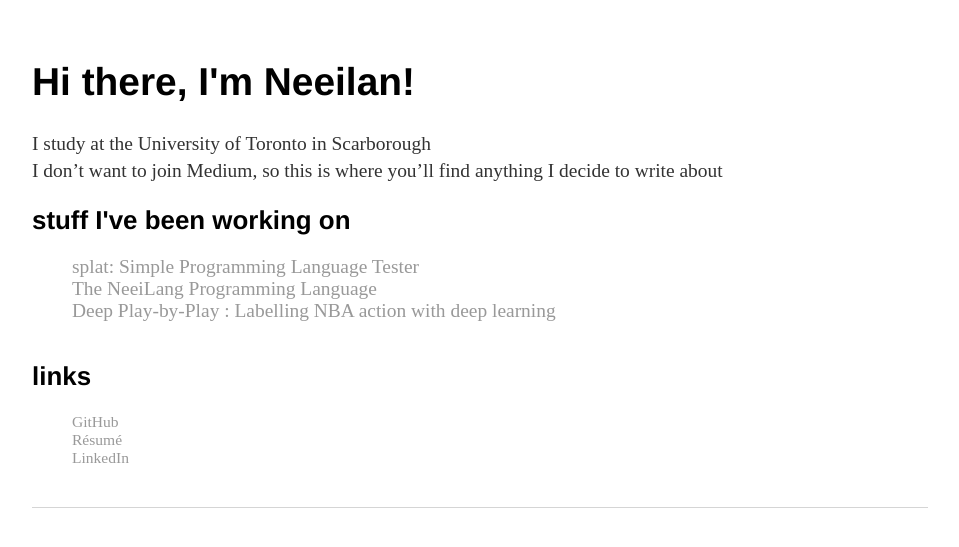
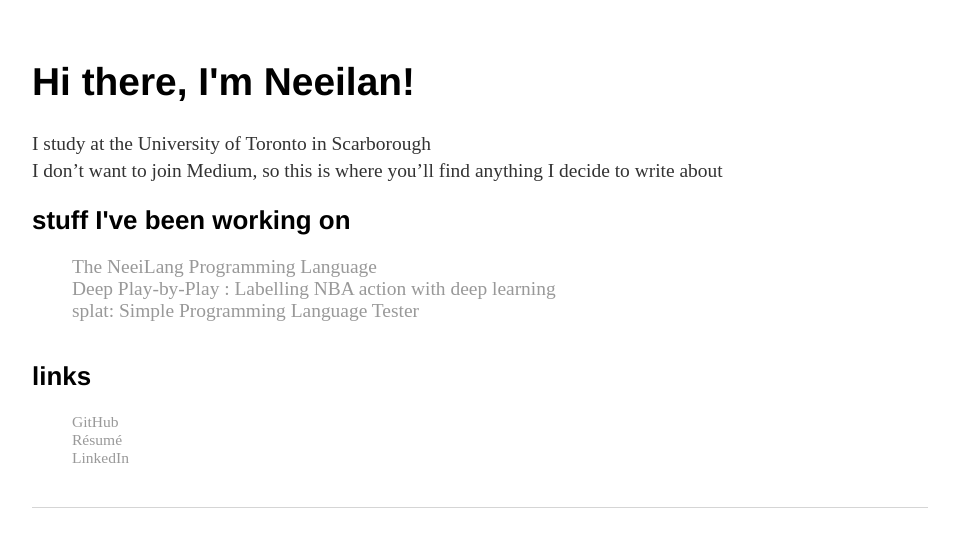
Before and after one commit to neeilan/neeilan.github.io, a Jekyll site: the page built from index.html, in a window 1280 px wide. Shown: the top 547 px of the page, without its empty margins (160-1119 px from the left). Built offline with Jekyll 4.4.1, drawn with Linux system fonts in a browser that asks for light colours; part of the change alters nothing that is shown.

```diff
--- a/index.html
+++ b/index.html
@@ -12,10 +12,10 @@ title: Neeilan
 	<p>
 	<h2>stuff I've been working on</h2>
 	<ul class="posts">
-		 <li><span><a href="https://www.github.com/neeilan/splat" titl="splat">splat: Simple Programming Language Tester</a></li>
 		 {% for post in site.posts %}
 		    <li><span><a href="{{ post.url }}" title="{{ post.title }}">{{ post.title }}</a></li>
 		 {% endfor %}
+		 <li><span><a href="https://www.github.com/neeilan/splat" titl="splat">splat: Simple Programming Language Tester</a></li>
 	</ul>
 	</p>
 
```
